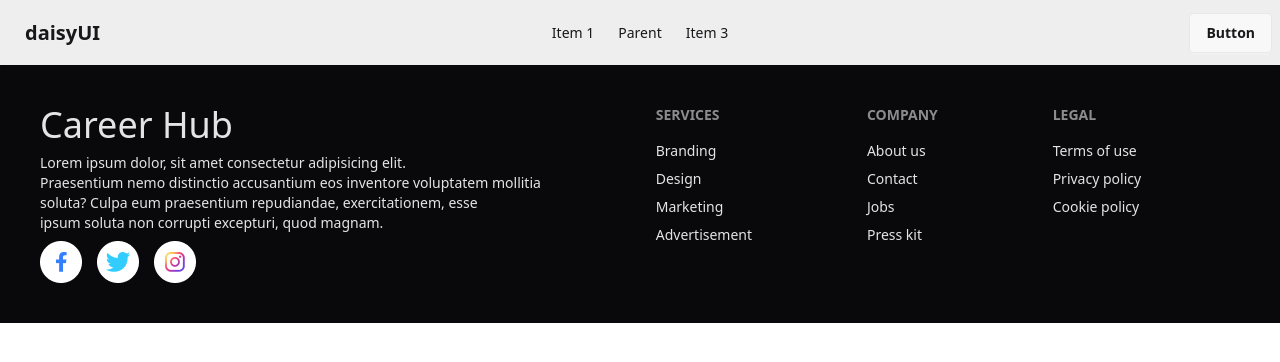
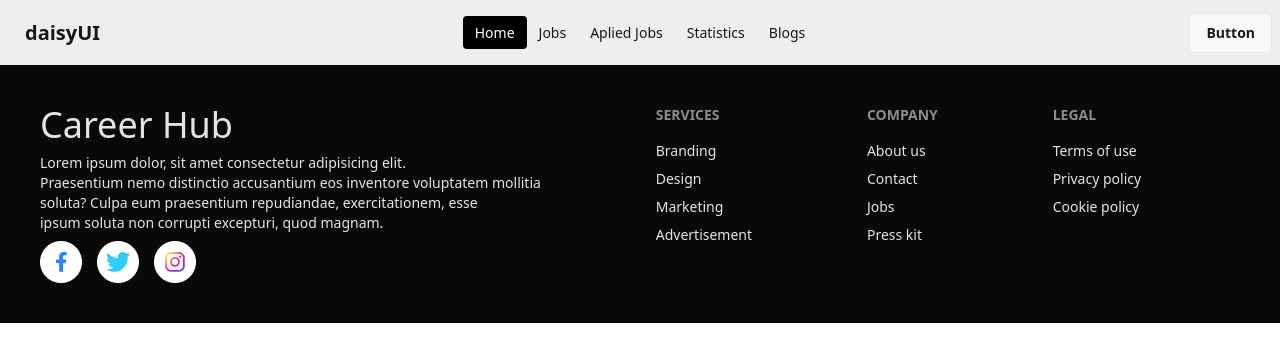
Before and after one commit to KINGALVI/Career-Hub, a React (Vite) app: page / in a window 1280 px wide. Shown: the top 362 px of the page. Built offline with nearby package versions, Linux system fonts and the light colour scheme.

Commit message:
edited some code

```diff
--- a/src/App.css
+++ b/src/App.css
@@ -1,5 +1,5 @@
 @import "tailwindcss";
 
 @plugin "daisyui" {
-  themes: light --default;
+  /* themes: light --default; */
 }
--- a/src/components/Header/Header.jsx
+++ b/src/components/Header/Header.jsx
@@ -1,7 +1,15 @@
-// import './Header.css';
+import './Header.css';
 import { NavLink } from "react-router-dom";
 
 const Header = () => {
+
+    const Links = <>
+        <li><NavLink to='/'>Home</NavLink></li>
+        <li><NavLink to='/Jobs'>Jobs</NavLink></li>
+        <li><NavLink to='/ApliedJobs'>Aplied Jobs</NavLink></li>
+        <li><NavLink to='/Statistics'>Statistics</NavLink></li>
+        <li><NavLink to='/Blogs'>Blogs</NavLink></li>
+    </>
 
     return (
         <>
@@ -14,18 +22,14 @@ const Header = () => {
                         <ul
                             tabIndex={0}
                             className="menu menu-sm dropdown-content bg-base-100 rounded-box z-1 mt-3 w-52 p-2 shadow">
-                            <li><NavLink to=''>Item 1</NavLink></li>
-                            <li><NavLink to=''>Parent</NavLink></li>
-                            <li><NavLink to=''>Item 3</NavLink></li>
+                            {Links}
                         </ul>
                     </div>
                     <a className="btn btn-ghost text-xl">daisyUI</a>
                 </div>
                 <div className="navbar-center hidden lg:flex">
                     <ul className="menu menu-horizontal px-1">
-                        <li><NavLink to=''>Item 1</NavLink></li>
-                        <li><NavLink to=''>Parent</NavLink></li>
-                        <li><NavLink to=''>Item 3</NavLink></li>
+                        {Links}
                     </ul>
                 </div>
                 <div className="navbar-end">
--- /dev/null
+++ b/src/components/Main-Section/Aplied-Jobs/ApliedJobs.jsx
@@ -0,0 +1,11 @@
+const ApliedJobs = () => {
+
+    return (
+        <>
+            <h1 className="text-9xl">Aplied Jobs</h1>
+        </>
+    );
+
+};
+
+export default ApliedJobs;
--- /dev/null
+++ b/src/components/Main-Section/Blogs/Blogs.jsx
@@ -0,0 +1,11 @@
+const Blogs = () => {
+
+    return (
+        <>
+            <h1 className="text-9xl">Blogs</h1>
+        </>
+    );
+
+};
+
+export default Blogs;
--- /dev/null
+++ b/src/components/Main-Section/Jobs/Jobs.jsx
@@ -0,0 +1,11 @@
+const Jobs = () => {
+
+    return (
+        <>
+            <h1 className="text-9xl">Jobs</h1>
+        </>
+    );
+
+};
+
+export default Jobs;
--- /dev/null
+++ b/src/components/Main-Section/Statistics/Statistics.jsx
@@ -0,0 +1,11 @@
+const Statistics = () => {
+
+    return (
+        <>
+            <h1 className="text-9xl">Statistics</h1>
+        </>
+    );
+
+};
+
+export default Statistics;
```
Also changed, not shown: src/Router/React_Router.jsx (+19 -2 lines).
